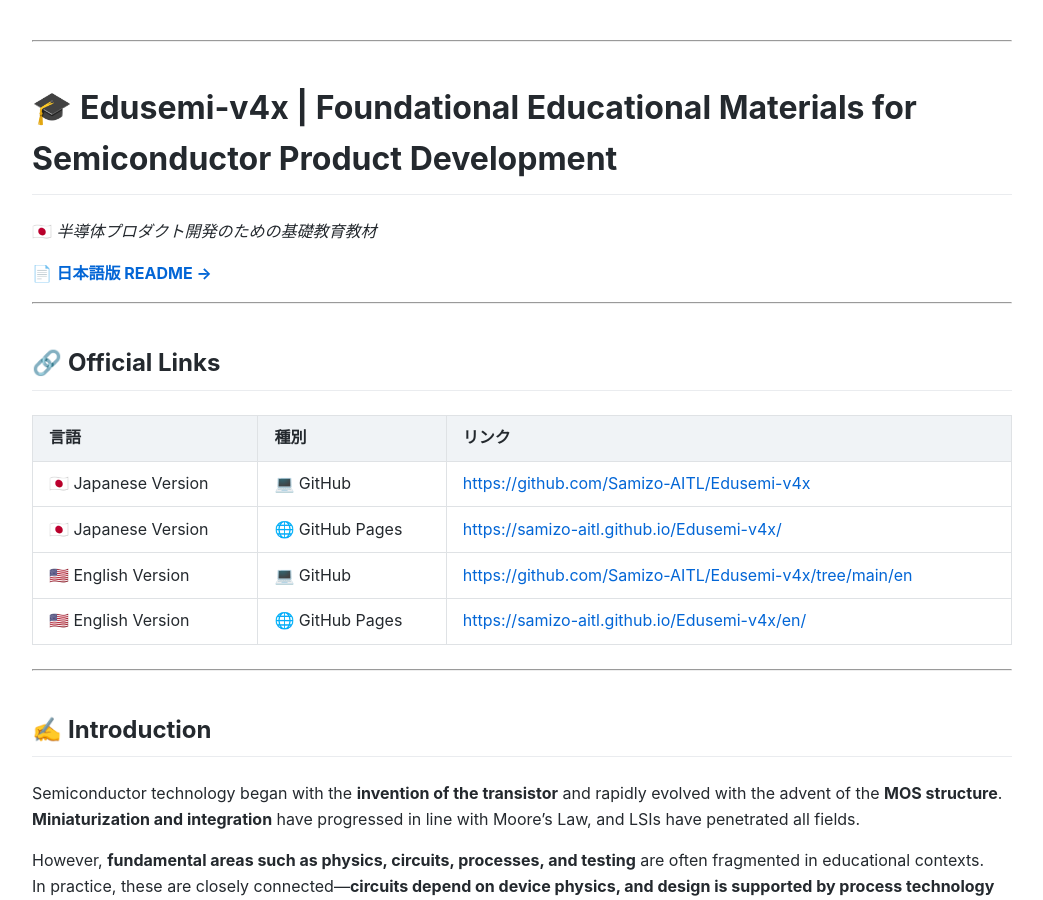
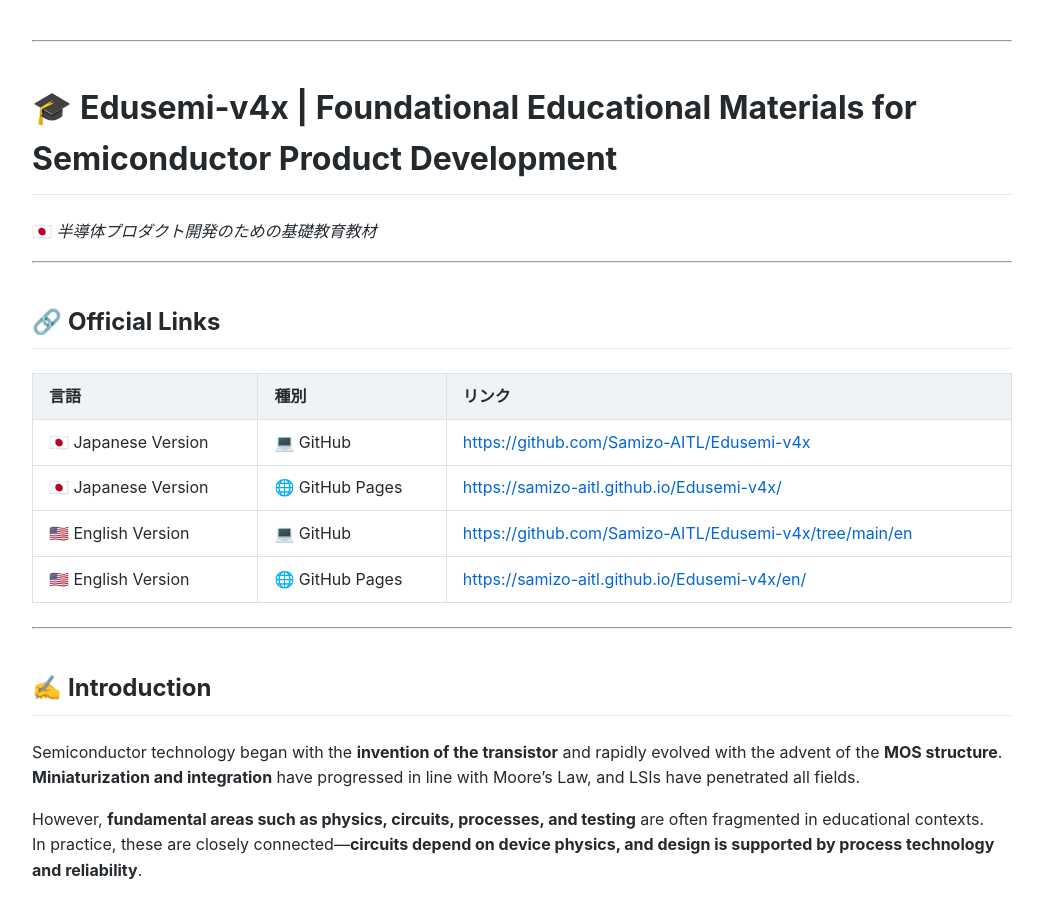
Before and after one commit to Samizo-AITL/Edusemi-v4x, a Jekyll site: the page built from en/index.md, in a window 1280 px wide and 900 px high. Shown: the whole window, without its empty margins (118-1161 px from the left). Built offline with Jekyll 4.4.1, drawn with Linux system fonts in a browser that asks for light colours.

Commit message:
Update index.md

```diff
--- a/en/index.md
+++ b/en/index.md
@@ -7,8 +7,6 @@
 
 # 🎓 **Edusemi-v4x | Foundational Educational Materials for Semiconductor Product Development**
 🇯🇵 *半導体プロダクト開発のための基礎教育教材*
-
-📄 **[日本語版 README →](../README.md)**
 
 ---
 
```
